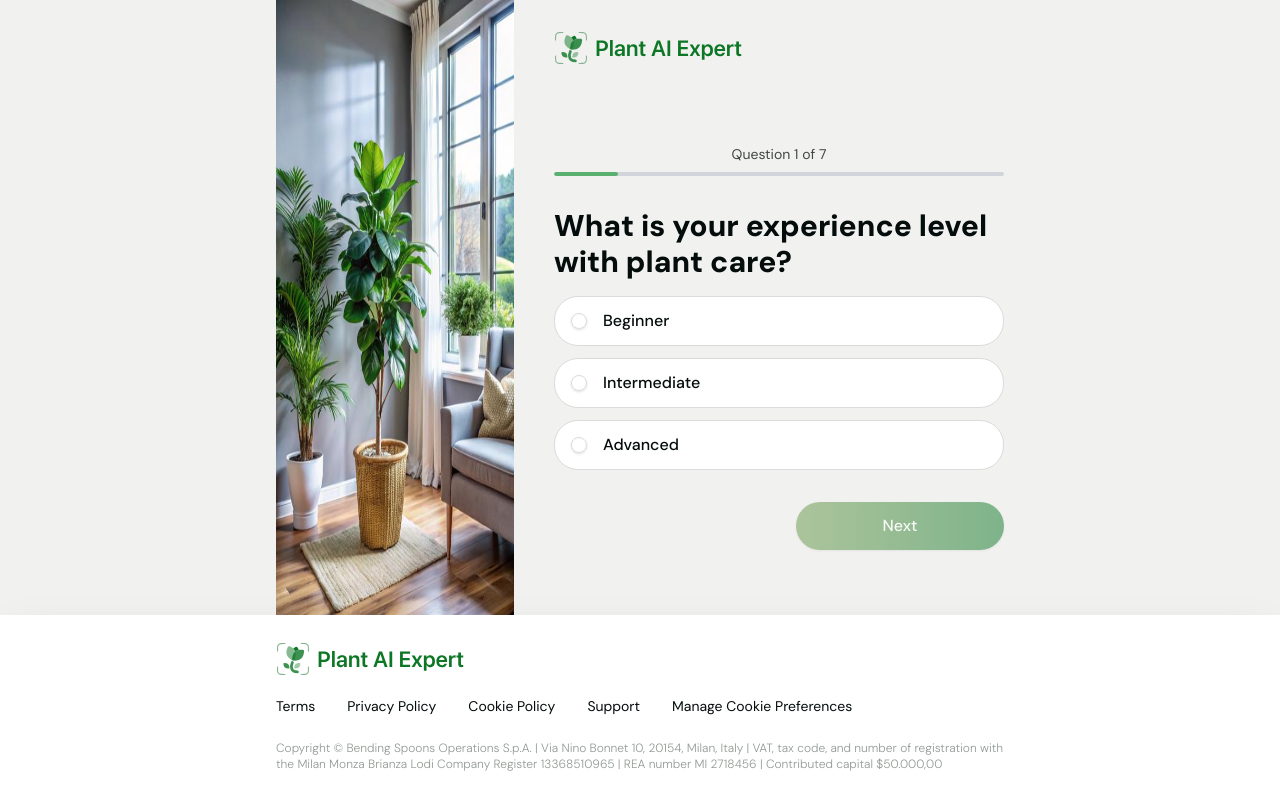
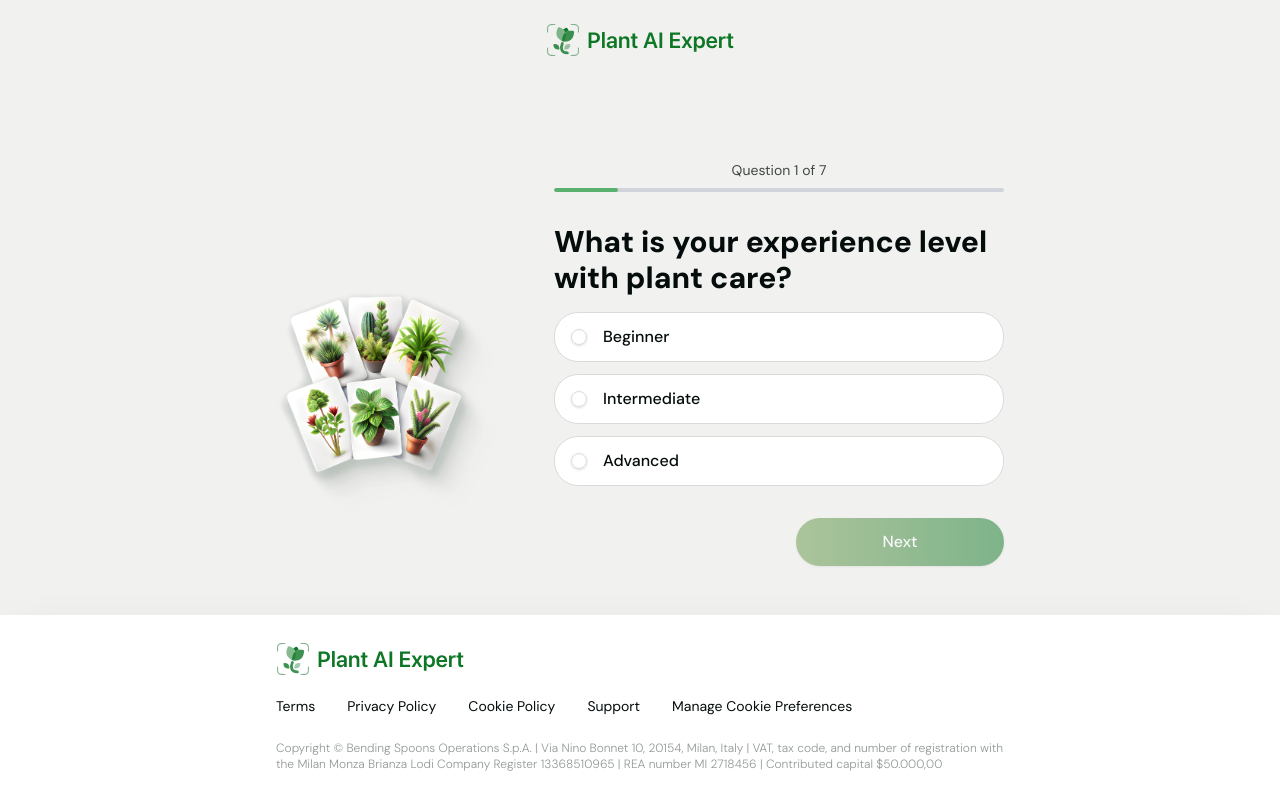
Before and after one commit to EugeniBykovski/evadav-landing, a Next.js app: page /quiz in a window 1280 px wide. Built offline with nearby package versions, Linux system fonts and the light colour scheme.

Commit message:
feat: updated home page

```diff
--- a/app/layout.tsx
+++ b/app/layout.tsx
@@ -7,6 +7,8 @@ import Footer from '@/sections/Footer/Footer';
 import './globals.css';
 import 'react-toastify/dist/ReactToastify.css';
 import Sidebar from '@/sections/Sidebar/Sidebar';
+import Header from '@/sections/Header/Header';
+import PageLayout from '@/components/PageLayout/PageLayout';
 
 const dmSans = DM_Sans({ subsets: ['latin'] });
 
@@ -25,13 +27,16 @@ export default async function RootLayout({
 
   return (
     <html lang={locale} className="relative">
-      <body className={clsx(dmSans.className, `antialiased bg-[#F1F1F0]`)}>
+      <body className={clsx(dmSans.className, 'antialiased')}>
         <NextIntlClientProvider messages={messages}>
-          <div className="flex min-h-[100vh]">
+          <div className="flex min-h-[100vh] flex-col">
+            <Header />
             <main className="flex-1">
-              <div className="container mx-auto">
-                <Sidebar children={children} />
-              </div>
+              <PageLayout>
+                <div className="container mx-auto">
+                  <Sidebar>{children}</Sidebar>
+                </div>
+              </PageLayout>
             </main>
             <Footer />
           </div>
--- a/assets/index.ts
+++ b/assets/index.ts
@@ -3,7 +3,6 @@ export { LogoIcon } from '@/assets/icons/logos/logo-icon';
 import gplay from '@/assets/icons/badge_gplay@2x.webp';
 import appstore from '@/assets/icons/badge_appstore@2x.webp';
 
-import bg_welcome from '@/assets/images/bg_welcome.jpg';
 import plant_1 from '@/assets/images/flowers/plant_1.png';
 import plant_2 from '@/assets/images/flowers/plant_2.png';
 import plant_3 from '@/assets/images/flowers/plant_3.png';
@@ -18,7 +17,6 @@ import person from '@/assets/images/person.jpg';
 export {
   gplay,
   appstore,
-  bg_welcome,
   plant_1,
   plant_2,
   plant_3,
--- /dev/null
+++ b/components/PageLayout/PageLayout.tsx
@@ -0,0 +1,24 @@
+'use client';
+
+import { ReactNode } from 'react';
+import { usePathname } from 'next/navigation';
+import clsx from 'clsx';
+import bg_main from '@/assets/images/bg.jpg';
+
+const PageLayout = ({ children }: { children: ReactNode }) => {
+  const pathname = usePathname();
+  const isHomePage = pathname === '/';
+
+  return (
+    <div
+      className={clsx(
+        isHomePage ? 'bg-cover bg-no-repeat bg-center' : 'bg-[#F1F1F0]'
+      )}
+      style={isHomePage ? { backgroundImage: `url(${bg_main.src})` } : {}}
+    >
+      {children}
+    </div>
+  );
+};
+
+export default PageLayout;
--- a/components/Quiz/Quiz.tsx
+++ b/components/Quiz/Quiz.tsx
@@ -36,7 +36,7 @@ const Quiz: FC = () => {
   };
 
   return (
-    <section className="flex flex-col justify-center md:h-[70vh] sm:h-[80vh] md:w-[450px]">
+    <section className="flex flex-col justify-center md:h-[62vh] sm:h-[80vh] md:w-[450px]">
       <ProgressBar
         currentQuestion={currentQuestion}
         totalQuestions={quizData.length}
--- a/components/Subscription/Subscription.tsx
+++ b/components/Subscription/Subscription.tsx
@@ -12,7 +12,7 @@ const Subscription: FC = () => {
   const t = useTranslations('subscription');
 
   return (
-    <section className="flex flex-col justify-center md:h-[70vh] sm:h-[80vh] md:w-[500px]">
+    <section className="flex flex-col justify-center md:h-[65vh] sm:h-[80vh] md:w-[500px]">
       <h2 className="md:text-5xl sm:text-3xl font-extrabold mb-4 text-[#040C0C]">
         {t('title')}
       </h2>
--- a/sections/Header/Header.tsx
+++ b/sections/Header/Header.tsx
@@ -5,7 +5,7 @@ import Logo from '@/components/Logo/Logo';
 
 const Header: FC = () => {
   return (
-    <header className="flex justify-between items-center py-4 px-6">
+    <header className="flex justify-center items-center py-6 px-6 bg-[#F1F1F0]">
       <Logo />
     </header>
   );
--- a/sections/Sidebar/Sidebar.tsx
+++ b/sections/Sidebar/Sidebar.tsx
@@ -1,18 +1,44 @@
+'use client';
+
 import React, { ReactNode } from 'react';
 import Image from 'next/image';
+import bg_result from '@/assets/images/bg_result.png';
 import bg_welcome from '@/assets/images/bg_welcome.jpg';
-import Logo from '@/components/Logo/Logo';
+import { usePathname } from 'next/navigation';
 
 const Sidebar = ({ children }: { children: ReactNode }) => {
+  const pathname = usePathname();
+  const isHomePage = pathname === '/';
+  const isQuizPage = pathname === '/quiz';
+  const isSubscriptionPage = pathname === '/subscription';
+  const isPaymentPage = pathname === '/payment';
+
   return (
-    <section className="flex h-full sm:flex-col-reverse md:flex-row">
-      <div className="h-[81vh] lg:w-[46%] md:w-[80%] sm:w-full sm:mb-64 md:mb-0">
-        <Image src={bg_welcome} alt="bg_weclome" className="h-[100%]" />
-      </div>
-      <div className="pt-8 md:ml-10 lg:ml-0">
-        <Logo />
-        {children}
-      </div>
+    <section
+      className={`flex h-full ${
+        isHomePage ? '' : 'sm:flex-col-reverse md:flex-row'
+      }`}
+    >
+      {!isHomePage && (
+        <div className="relative h-[81vh] lg:w-[46%] md:w-[80%] sm:w-full sm:mb-64 md:mb-0 flex-col-reverse flex">
+          {isQuizPage ? (
+            <Image
+              src={bg_result}
+              alt="Quiz Background"
+              layout="fill"
+              objectFit="contain"
+            />
+          ) : isSubscriptionPage || isPaymentPage ? (
+            <Image
+              src={bg_welcome}
+              alt="Subscription Background"
+              layout="fill"
+              objectFit="contain"
+            />
+          ) : null}
+        </div>
+      )}
+      <div className="pt-8 md:ml-10 lg:ml-0">{children}</div>
     </section>
   );
 };
```
Also changed, not shown: assets/images/bg_result.png (added), 1 other file (tests, documents, lock files or other folders).
